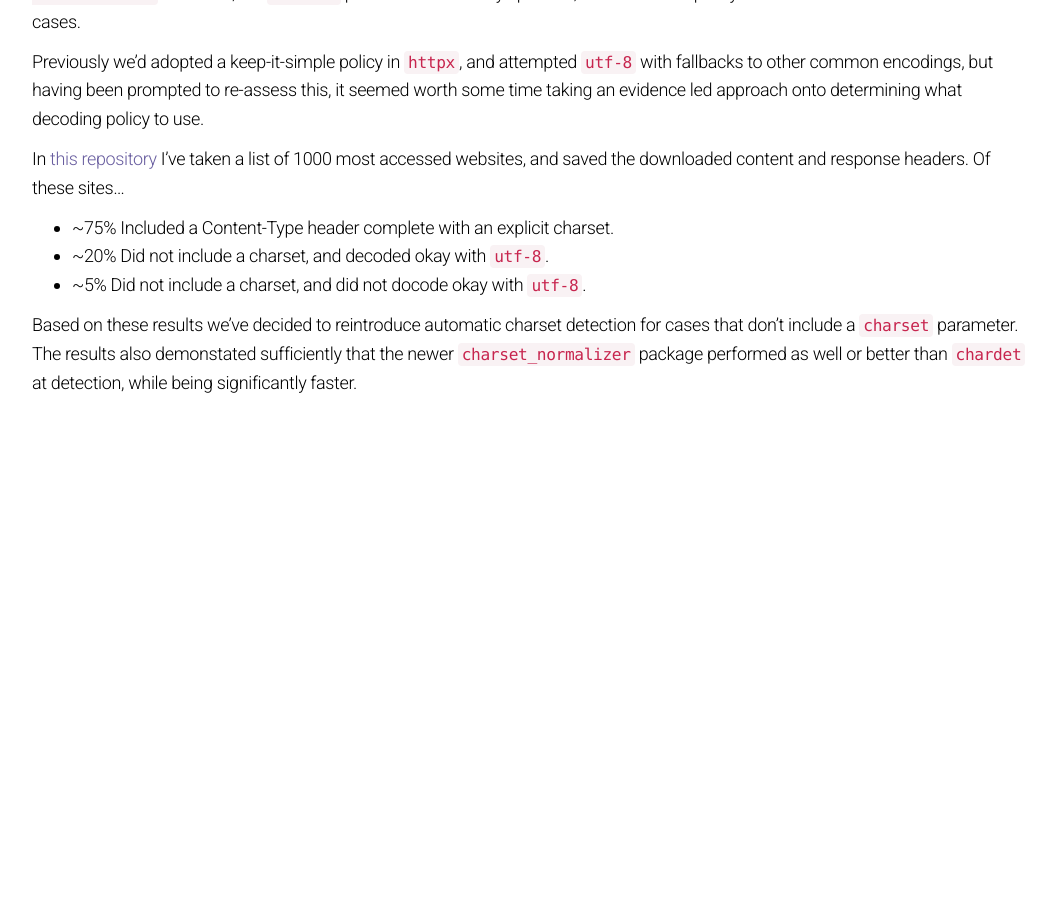
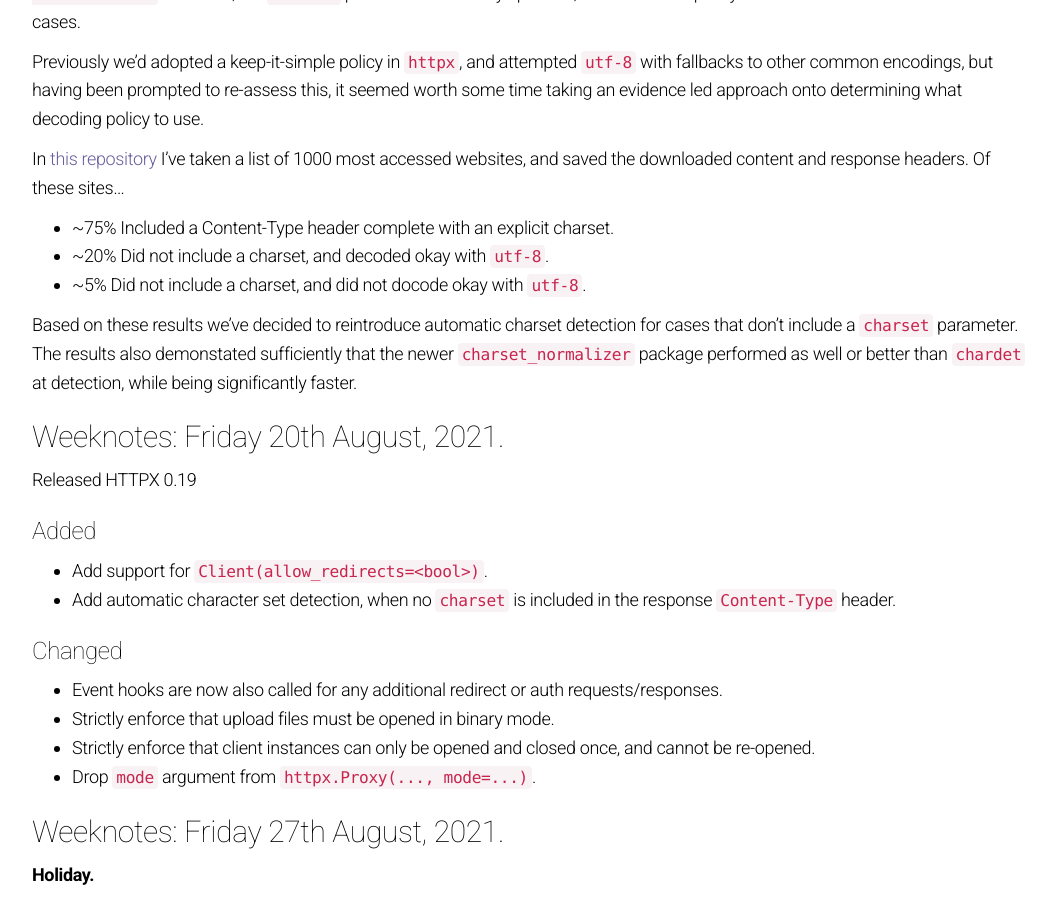
Before and after one commit to encode/encode.github.io, a Jekyll site: the page built from reports/august-2021.md, in a window 1280 px wide and 900 px high, scrolled down 1569 px. Shown: the whole window, without its empty margins (108-1164 px from the left). Built offline with Jekyll 4.4.1, drawn with Linux system fonts in a browser that asks for light colours; before the commit the page ends 1977 px from its top, so only the background shows below that.

Commit message:
Update weeknotes

```diff
--- a/reports/august-2021.md
+++ b/reports/august-2021.md
@@ -62,8 +62,7 @@ The most significant piece of work this week has been re-assessing the automatic
 
 When an HTTP response is returned it'll generally have a `Content-Type` header indicating if the response is a text document, such as `text/html`, or a binary file, such as `image/jpg`. For textual content we need to pick a character set to use in order to decode the raw binary content into a unicode string.
 
-Ideally the server will indicate which encoding is being used within the `Content-Type` header, with a value such as `text/html; charset=utf-8`.
-However, the `charset` parameter isn't always present, and we need a policy to determine what to do in these cases.
+Ideally the server will indicate which encoding is being used within the `Content-Type` header, with a value such as `text/html; charset=utf-8`. However, the `charset` parameter isn't always present, and we need a policy to determine what to do in these cases.
 
 Previously we'd adopted a keep-it-simple policy in `httpx`, and attempted `utf-8` with fallbacks to other common encodings, but having been prompted to re-assess this, it seemed worth some time taking an evidence led approach onto determining what decoding policy to use.
 
@@ -74,3 +73,23 @@ In [this repository](https://github.com/tomchristie/top-1000) I've taken a list
 * ~5% Did not include a charset, and did not docode okay with `utf-8`.
 
 Based on these results we've decided to reintroduce automatic charset detection for cases that don't include a `charset` parameter. The results also demonstated sufficiently that the newer `charset_normalizer` package performed as well or better than `chardet` at detection, while being significantly faster.
+
+## Weeknotes: Friday 20th August, 2021.
+
+Released HTTPX 0.19
+
+### Added
+
+* Add support for `Client(allow_redirects=<bool>)`.
+* Add automatic character set detection, when no `charset` is included in the response `Content-Type` header.
+
+### Changed
+
+* Event hooks are now also called for any additional redirect or auth requests/responses.
+* Strictly enforce that upload files must be opened in binary mode.
+* Strictly enforce that client instances can only be opened and closed once, and cannot be re-opened.
+* Drop `mode` argument from `httpx.Proxy(..., mode=...)`.
+
+## Weeknotes: Friday 27th August, 2021.
+
+**Holiday.**
```
